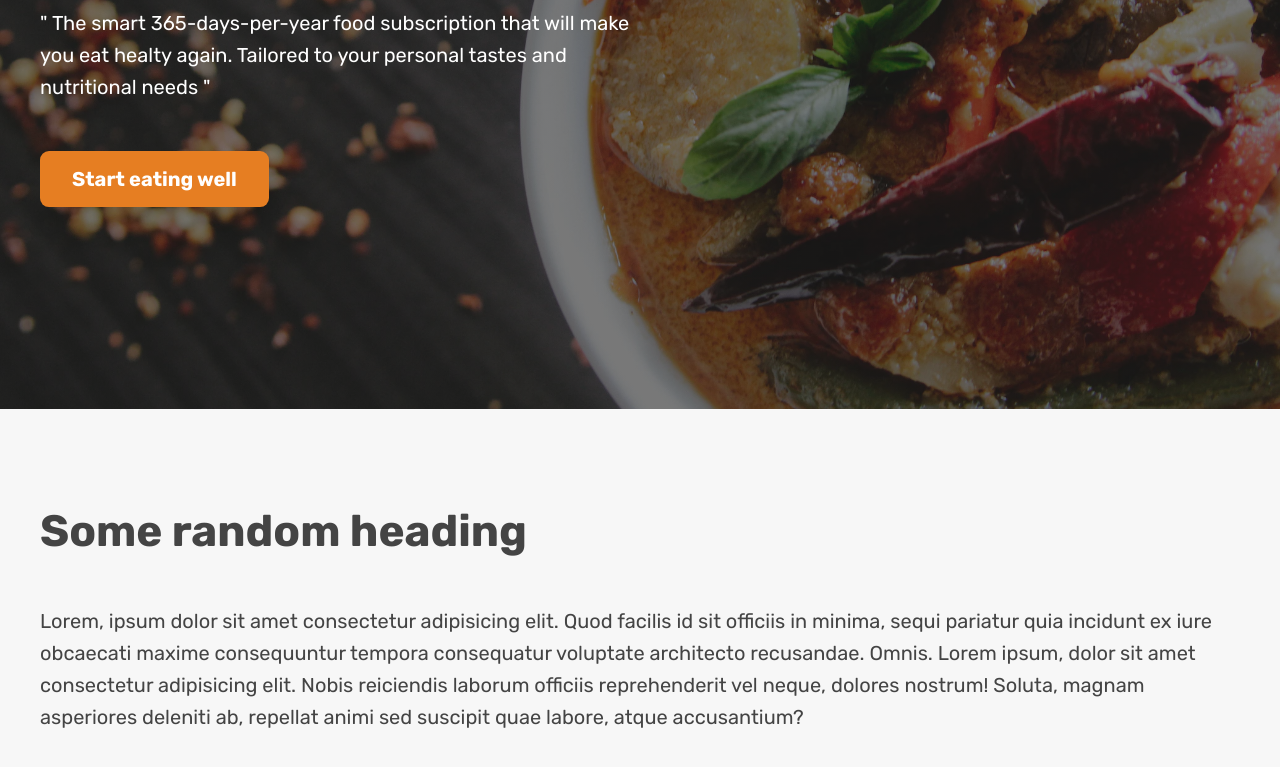
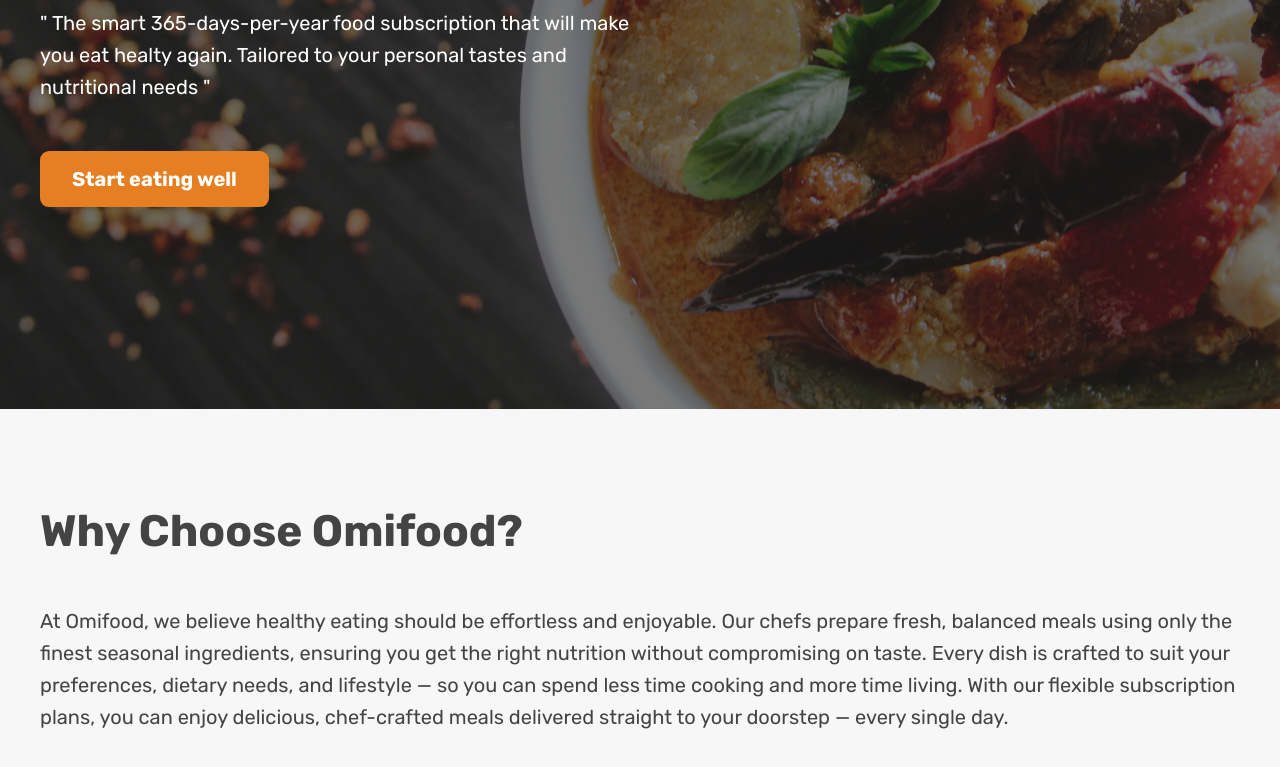
Before and after one commit to Ubaidistan395/UI-Components-Dashboard, a plain HTML site: page 05-hero.html in a window 1280 px wide. Shown: the part 391-1158 px from the top of the page. Drawn offline with Linux system fonts and the light colour scheme.

Commit message:
Update 05-hero.html

```diff
--- a/05-hero.html
+++ b/05-hero.html
@@ -128,15 +128,15 @@
 
     <section>
       <div class="container">
-        <h2>Some random heading</h2>
+        <h2>Why Choose Omifood?</h2>
         <p>
-          Lorem, ipsum dolor sit amet consectetur adipisicing elit. Quod facilis
-          id sit officiis in minima, sequi pariatur quia incidunt ex iure
-          obcaecati maxime consequuntur tempora consequatur voluptate architecto
-          recusandae. Omnis. Lorem ipsum, dolor sit amet consectetur adipisicing
-          elit. Nobis reiciendis laborum officiis reprehenderit vel neque,
-          dolores nostrum! Soluta, magnam asperiores deleniti ab, repellat animi
-          sed suscipit quae labore, atque accusantium?
+          At Omifood, we believe healthy eating should be effortless and enjoyable.
+      Our chefs prepare fresh, balanced meals using only the finest seasonal
+      ingredients, ensuring you get the right nutrition without compromising
+      on taste. Every dish is crafted to suit your preferences, dietary needs,
+      and lifestyle — so you can spend less time cooking and more time living.
+      With our flexible subscription plans, you can enjoy delicious,
+      chef-crafted meals delivered straight to your doorstep — every single day.
         </p>
       </div>
     </section>
```
